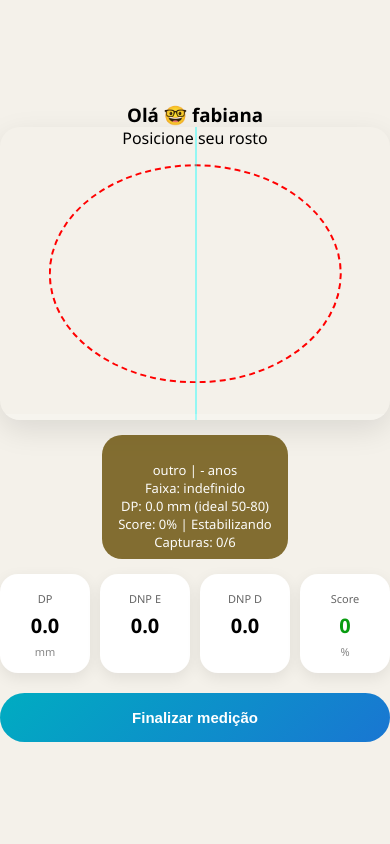
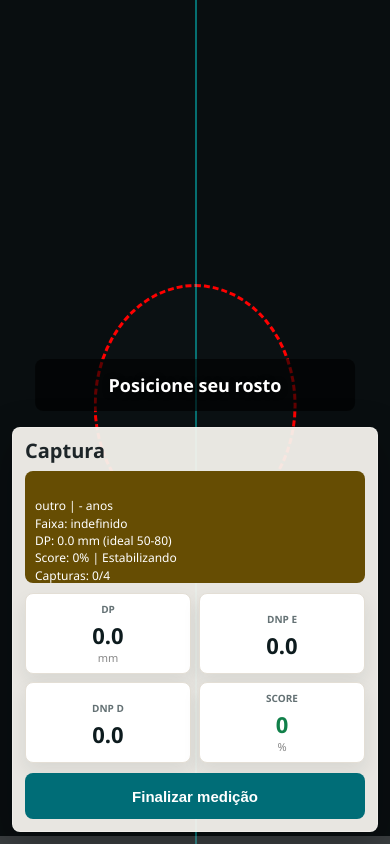
Before and after one commit to andsonandreribeiro09/VisionIA, a Flask app: page /medicao?paciente_id=1 in a window 390 px wide. Run offline with Flask 3, Linux system fonts and the light colour scheme; data comes from the database, SQL or seed files in the repository.

Commit message:
Improve tablet capture layout and speed

```diff
--- a/templates/medicao.html
+++ b/templates/medicao.html
@@ -193,16 +193,270 @@ main{
     font-size:15px;
     cursor:pointer;
 }
+
+html,
+body{
+    width:100%;
+    height:100%;
+    overflow:hidden;
+}
+
+body{
+    background:#0b1113;
+    display:block;
+}
+
+.capture-shell{
+    width:100vw;
+    max-width:none;
+    height:100svh;
+    display:grid;
+    grid-template-columns:minmax(0,1fr) clamp(280px, 28vw, 360px);
+    text-align:left;
+    background:#0b1113;
+}
+
+.camera-stage{
+    position:relative;
+    width:100%;
+    height:100%;
+    min-height:0;
+    overflow:hidden;
+}
+
+.capture-shell .video-container{
+    width:100%;
+    height:100%;
+    aspect-ratio:auto;
+    border-radius:0;
+    box-shadow:none;
+}
+
+.capture-shell .video-container video{
+    position:absolute;
+    inset:0;
+    object-fit:cover;
+}
+
+.capture-shell .face-guide{
+    top:48%;
+    width:min(52vw, 58vh);
+    height:min(62vw, 70vh);
+    max-width:620px;
+    max-height:720px;
+    border-width:3px;
+    box-shadow:0 0 0 999px rgba(0,0,0,0.18);
+}
+
+#instrucao{
+    position:absolute;
+    left:50%;
+    bottom:28px;
+    width:min(82%, 620px);
+    transform:translateX(-50%);
+    padding:14px 18px;
+    border-radius:8px;
+    background:rgba(0,0,0,0.62);
+    color:white;
+    font-size:clamp(16px, 2.2vw, 24px);
+    font-weight:700;
+    text-align:center;
+    text-shadow:0 1px 6px rgba(0,0,0,0.65);
+}
+
+.capture-shell .progress{
+    height:8px;
+}
+
+#progress-bar{
+    width:0%;
+    height:100%;
+    background:#20d67b;
+    transition:width 0.16s linear;
+}
+
+.metrics-panel{
+    height:100%;
+    padding:18px;
+    display:flex;
+    flex-direction:column;
+    gap:14px;
+    background:#f7f5ef;
+    border-left:1px solid #ded8cc;
+    overflow:auto;
+}
+
+.capture-header{
+    display:grid;
+    gap:4px;
+}
+
+.capture-header span{
+    font-size:12px;
+    font-weight:700;
+    color:#0097a7;
+    text-transform:uppercase;
+}
+
+.capture-header h1{
+    font-size:clamp(22px, 3vw, 30px);
+    line-height:1.05;
+    font-weight:800;
+    color:#1d2528;
+}
+
+.capture-header p{
+    color:#647174;
+    font-size:14px;
+    font-weight:600;
+}
+
+.capture-shell .status-pill{
+    width:100%;
+    min-height:112px;
+    margin-top:0;
+    padding:12px;
+    display:block;
+    border-radius:8px;
+    font-size:13px;
+    line-height:1.45;
+    white-space:pre-line;
+    opacity:1;
+}
+
+.capture-shell .hud{
+    margin-top:0;
+    display:grid;
+    grid-template-columns:repeat(2, minmax(0, 1fr));
+    gap:10px;
+}
+
+.capture-shell .card{
+    min-height:86px;
+    padding:12px;
+    display:grid;
+    align-content:center;
+    gap:4px;
+    border:1px solid #e3ded5;
+    border-radius:8px;
+    box-shadow:0 8px 18px rgba(30,40,40,0.08);
+}
+
+.capture-shell .card span{
+    font-size:12px;
+    font-weight:700;
+    color:#647174;
+    text-transform:uppercase;
+}
+
+.capture-shell .card b{
+    color:#0d1b1e;
+    font-size:clamp(24px, 4vw, 34px);
+    line-height:1;
+}
+
+.capture-shell .score-card b{
+    color:#11804a;
+}
+
+.capture-shell .btn-finalizar{
+    margin-top:auto;
+    min-height:54px;
+    padding:0 16px;
+    border-radius:8px;
+    background:#006d77;
+    font-size:15px;
+}
+
+@media (max-width: 920px), (orientation: portrait){
+    .capture-shell{
+        display:block;
+        position:relative;
+    }
+
+    .camera-stage{
+        height:100svh;
+    }
+
+    .metrics-panel{
+        position:absolute;
+        left:12px;
+        right:12px;
+        bottom:12px;
+        height:auto;
+        max-height:38svh;
+        padding:12px;
+        gap:10px;
+        border:1px solid rgba(255,255,255,0.28);
+        border-radius:8px;
+        background:rgba(247,245,239,0.94);
+        box-shadow:0 14px 42px rgba(0,0,0,0.28);
+    }
+
+    .capture-header h1{
+        font-size:20px;
+    }
+
+    .capture-header p,
+    .capture-header span{
+        display:none;
+    }
+
+    .capture-shell .status-pill{
+        min-height:0;
+        font-size:12px;
+        padding:9px 10px;
+    }
+
+    .capture-shell .hud{
+        grid-template-columns:repeat(4, minmax(0, 1fr));
+        gap:8px;
+    }
+
+    .capture-shell .card{
+        min-height:68px;
+        padding:8px;
+    }
+
+    .capture-shell .card span{
+        font-size:10px;
+    }
+
+    .capture-shell .card b{
+        font-size:22px;
+    }
+
+    .capture-shell .btn-finalizar{
+        min-height:46px;
+    }
+
+    #instrucao{
+        bottom:calc(38svh + 28px);
+        font-size:18px;
+    }
+}
+
+@media (max-width: 620px){
+    .capture-shell .hud{
+        grid-template-columns:repeat(2, minmax(0, 1fr));
+    }
+
+    .metrics-panel{
+        max-height:48svh;
+    }
+
+    #instrucao{
+        bottom:calc(48svh + 28px);
+    }
+}
 </style>
 </head>
 
 <body data-paciente='{{ paciente_id | tojson }}'>
 
-<main>
+<main class="capture-shell">
 
-{% if paciente %}
-<h3>Olá 🤓 <b>{{ paciente["nome"] }}</b></h3>
-{% endif %}
+<section class="camera-stage">
 
 <!-- VIDEO -->
 <div class="video-container">
@@ -221,6 +475,17 @@ main{
     </div>
 
 </div>
+
+</section>
+
+<aside class="metrics-panel">
+    <div class="capture-header">
+        <span>VisionAI</span>
+        <h1>Captura</h1>
+        {% if paciente %}
+        <p>{{ paciente["nome"] }}</p>
+        {% endif %}
+    </div>
 
 <!-- STATUS -->
 <div id="status" class="status-pill">
@@ -259,6 +524,8 @@ main{
     Finalizar medição
 </button>
 
+</aside>
+
 </main>
 
 <script>
@@ -286,11 +553,11 @@ let processandoFrame = false;
 const videoEl = document.getElementById("video");
 const frameCanvas = document.createElement("canvas");
 const frameCtx = frameCanvas.getContext("2d");
-const FRAME_INTERVAL_MS = 280;
-const DATA_INTERVAL_MS = 300;
+const FRAME_INTERVAL_MS = 180;
+const DATA_INTERVAL_MS = 220;
 const CAPTURE_SCORE_MIN = 85;
 const CAPTURE_RESET_SCORE = 75;
-const CAPTURE_HOLD_MS = 1800;
+const CAPTURE_HOLD_MS = 700;
 
 async function iniciarCameraTablet(){
     try{
@@ -371,7 +638,7 @@ let loopIA = setInterval(async () => {
         Faixa: ${data.faixa}
         DP: ${data.dp.toFixed(1)} mm (ideal ${data.dp_min}-${data.dp_max})${distanciaTexto}
         Score: ${score}% | ${estabilidadeTexto}
-        Capturas: ${medicoes.length}/6
+        Capturas: ${medicoes.length}/${TOTAL_CAPTURAS}
         `;
 
         // =========================
@@ -432,8 +699,8 @@ let loopIA = setInterval(async () => {
                 tempoInicio = null;
                 progressBar.style.width = "0%";
 
-                // 🔥 SE JÁ TEM 6 → FINALIZA
-                if(medicoes.length >= 6){
+                // Finaliza ao atingir o total configurado
+                if(medicoes.length >= TOTAL_CAPTURAS){
                     finalizar();
                 }
             }
@@ -445,7 +712,7 @@ let loopIA = setInterval(async () => {
         }
 
     }catch(e){
-        statusEl.innerText = `📸 ${medicoes.length}/6 capturas concluídas`;
+        statusEl.innerText = `${medicoes.length}/${TOTAL_CAPTURAS} capturas concluídas`;
     }
 
 }, DATA_INTERVAL_MS);
@@ -455,7 +722,7 @@ let loopIA = setInterval(async () => {
 // CONFIG NOVA
 // =========================
 let medicoes = [];
-const TOTAL_CAPTURAS = 6;
+const TOTAL_CAPTURAS = 4;
 
 
 // =========================
--- a/vision_engine.py
+++ b/vision_engine.py
@@ -40,6 +40,8 @@ MAX_MM_PER_PX = _env_float("VISIONAI_MAX_MM_PER_PX", 0.80)
 CAPTURE_MIN_SCORE = _env_float("VISIONAI_CAPTURE_MIN_SCORE", 85.0)
 CAPTURE_RESET_SCORE = _env_float("VISIONAI_CAPTURE_RESET_SCORE", 70.0)
 MAX_DP_STD_MM = _env_float("VISIONAI_MAX_DP_STD_MM", 0.7)
+MIN_STABLE_FRAMES = int(_env_float("VISIONAI_MIN_STABLE_FRAMES", 6))
+MIN_STABLE_SECONDS = _env_float("VISIONAI_MIN_STABLE_SECONDS", 0.9)
 IRIS_PX_AT_TARGET_DISTANCE = _env_float("VISIONAI_IRIS_PX_AT_40CM", 0.0)
 
 # -----------------------------
@@ -363,7 +365,7 @@ def processar_frame(frame):
     # -----------------------------
     confiavel = False
 
-    if len(historico_dp) > 10:
+    if len(historico_dp) >= MIN_STABLE_FRAMES:
         desvio = np.std(historico_dp)
         if desvio < MAX_DP_STD_MM:
             confiavel = True
@@ -372,7 +374,7 @@ def processar_frame(frame):
     # -----------------------------
     if (
         tempo_ok_inicio is not None and
-        time.time() - tempo_ok_inicio > 2.0 and
+        time.time() - tempo_ok_inicio > MIN_STABLE_SECONDS and
         confiavel and
         not capturado
     ):
```
